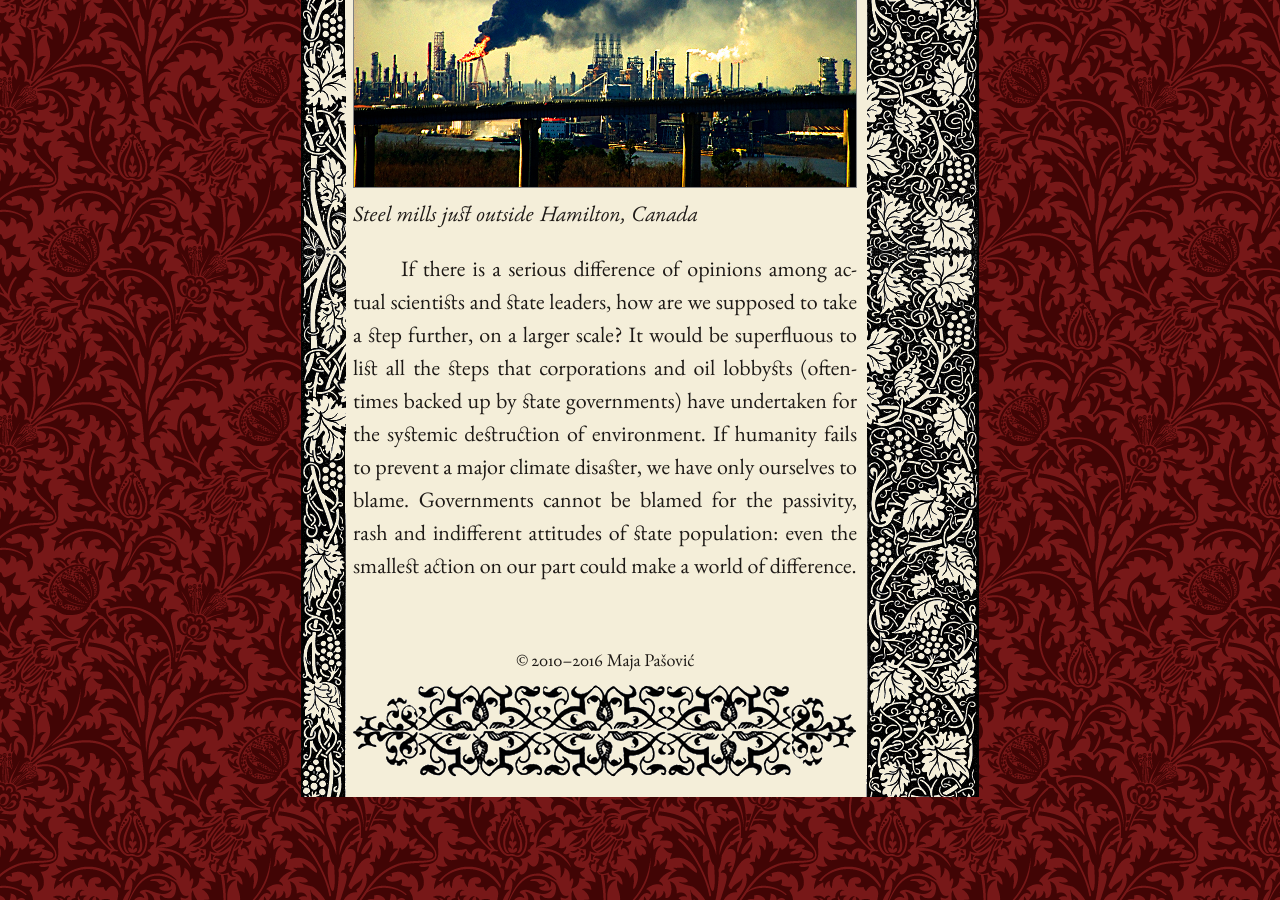
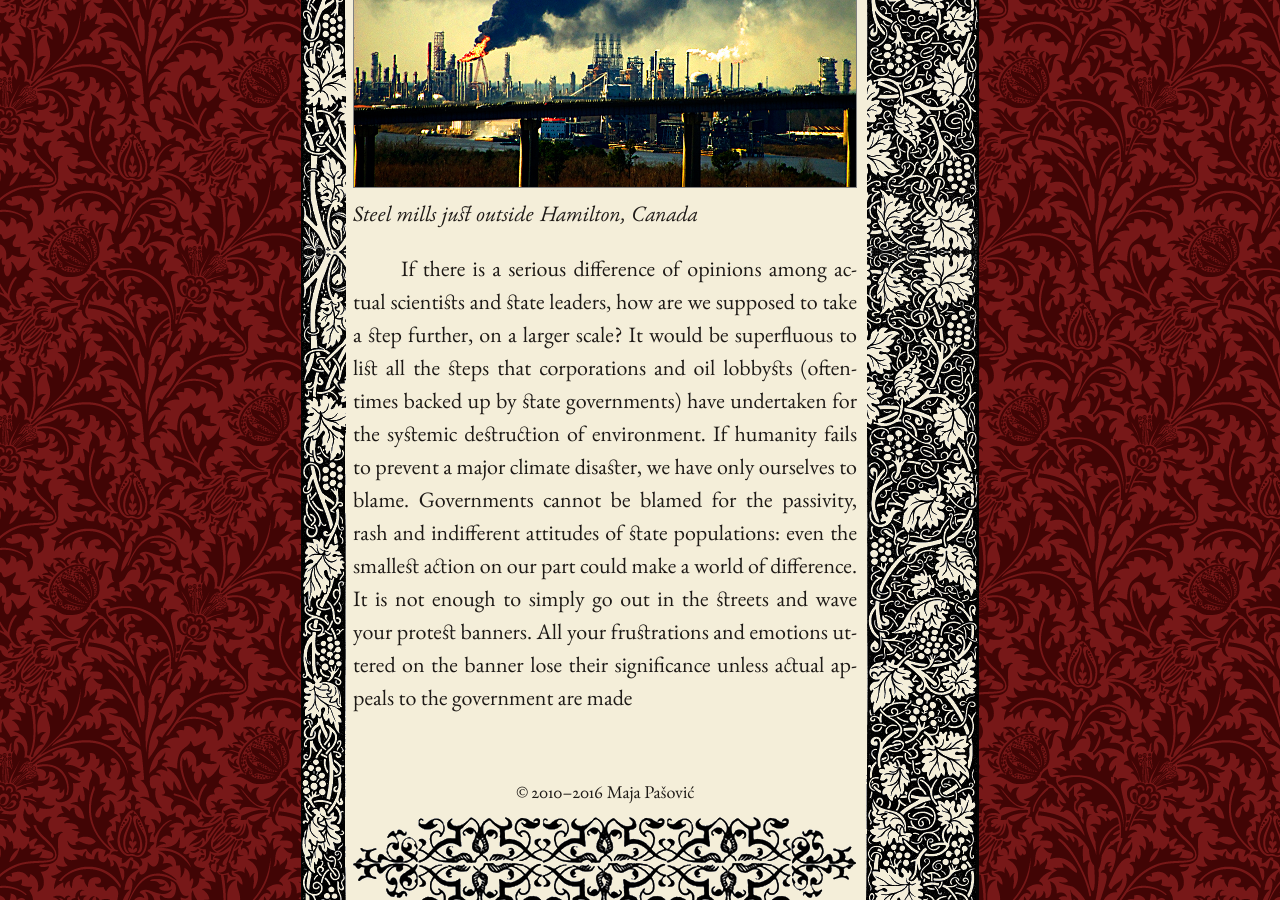
Before and after one commit to mpasovic/majapasovic.org, a Jekyll site: the page built from _posts/2016-08-29--baked-new-world-how-determined-are-we-to-survive-the-climate-crisis.md, in a window 1280 px wide and 900 px high, scrolled down 4683 px. Built offline with Jekyll 4.4.1, drawn with Linux system fonts in a browser that asks for light colours; nearby versions of some CDN libraries.

Commit message:
Updated 2016-08-29--baked-new-world-how-determined-are-we-to-survive-the-climate-crisis.md

```diff
--- a/_posts/2016-08-29--baked-new-world-how-determined-are-we-to-survive-the-climate-crisis.md
+++ b/_posts/2016-08-29--baked-new-world-how-determined-are-we-to-survive-the-climate-crisis.md
@@ -31,4 +31,4 @@
 ![Hamilton_ON.jpg]({{site.baseurl}}/img/Hamilton_ON.jpg)
      *Steel mills just outside Hamilton, Canada*
 
-If there is a serious difference of opinions among actual scientists and state leaders, how are we supposed to take a step further, on a larger scale? It would be superfluous to list all the steps that corporations and oil lobbysts (oftentimes backed up by state governments) have undertaken for the systemic destruction of environment. If humanity fails to prevent a major climate disaster, we have only ourselves to blame. Governments cannot be blamed for the passivity, rash and indifferent attitudes of state population: even the smallest action on our part could make a world of difference.
+If there is a serious difference of opinions among actual scientists and state leaders, how are we supposed to take a step further, on a larger scale? It would be superfluous to list all the steps that corporations and oil lobbysts (oftentimes backed up by state governments) have undertaken for the systemic destruction of environment. If humanity fails to prevent a major climate disaster, we have only ourselves to blame. Governments cannot be blamed for the passivity, rash and indifferent attitudes of state populations: even the smallest action on our part could make a world of difference. It is not enough to simply go out in the streets and wave your protest banners. All your frustrations and emotions uttered on the banner lose their significance unless actual appeals to the government are made
```
